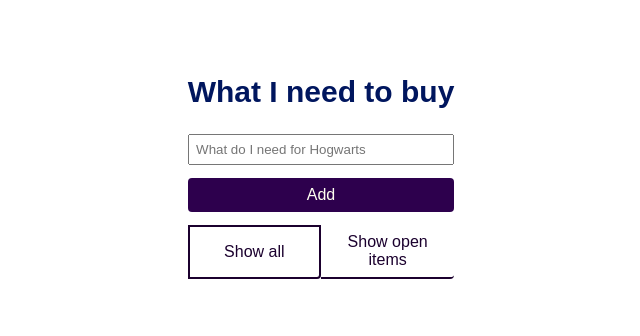
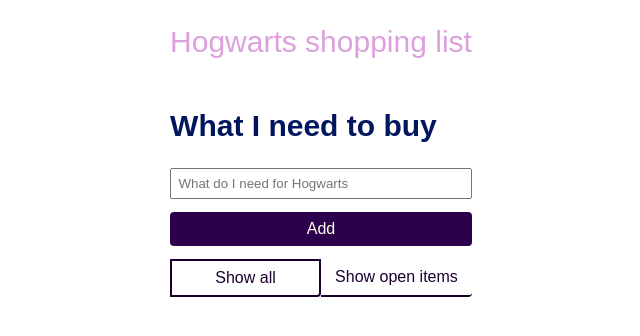
Before and after one commit to miriamhaenle/hogwarts-react-intro, a React (Create React App) app: page / in a window 1280 px wide. Shown: the top 336 px of the page, without its empty margins (319-959 px from the left). Built offline with nearby package versions, Linux system fonts and the light colour scheme.

Commit message:
Update headline

```diff
--- a/src/App.js
+++ b/src/App.js
@@ -59,7 +59,7 @@
 
   return (
     <Wrapper>
-      <Headline name="Hermine's Shopping List" />
+      <Headline title="Hogwarts shopping list" />
       <Form
         headline="What I need to buy"
         onCreateShoppingItem={addShoppingItem}
```
